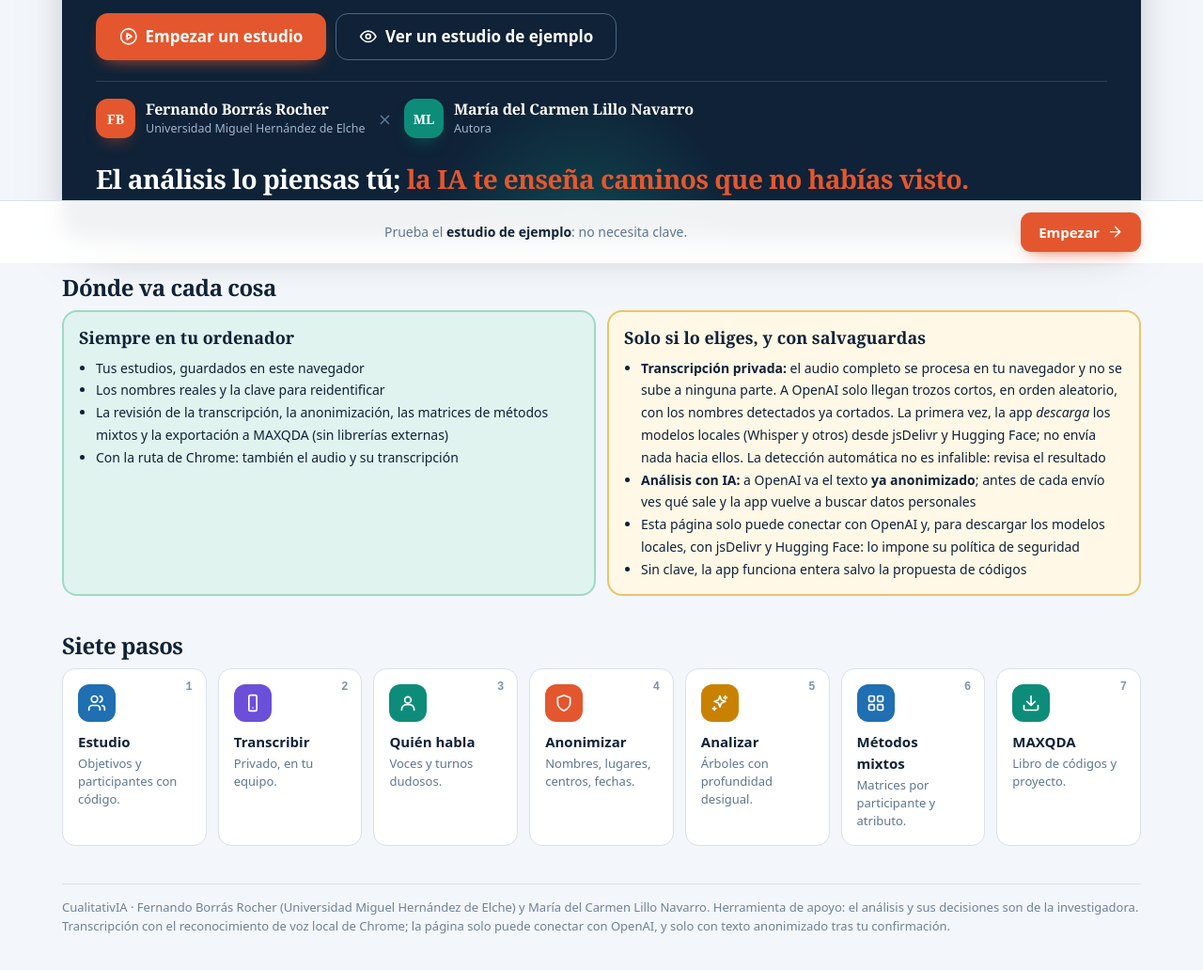
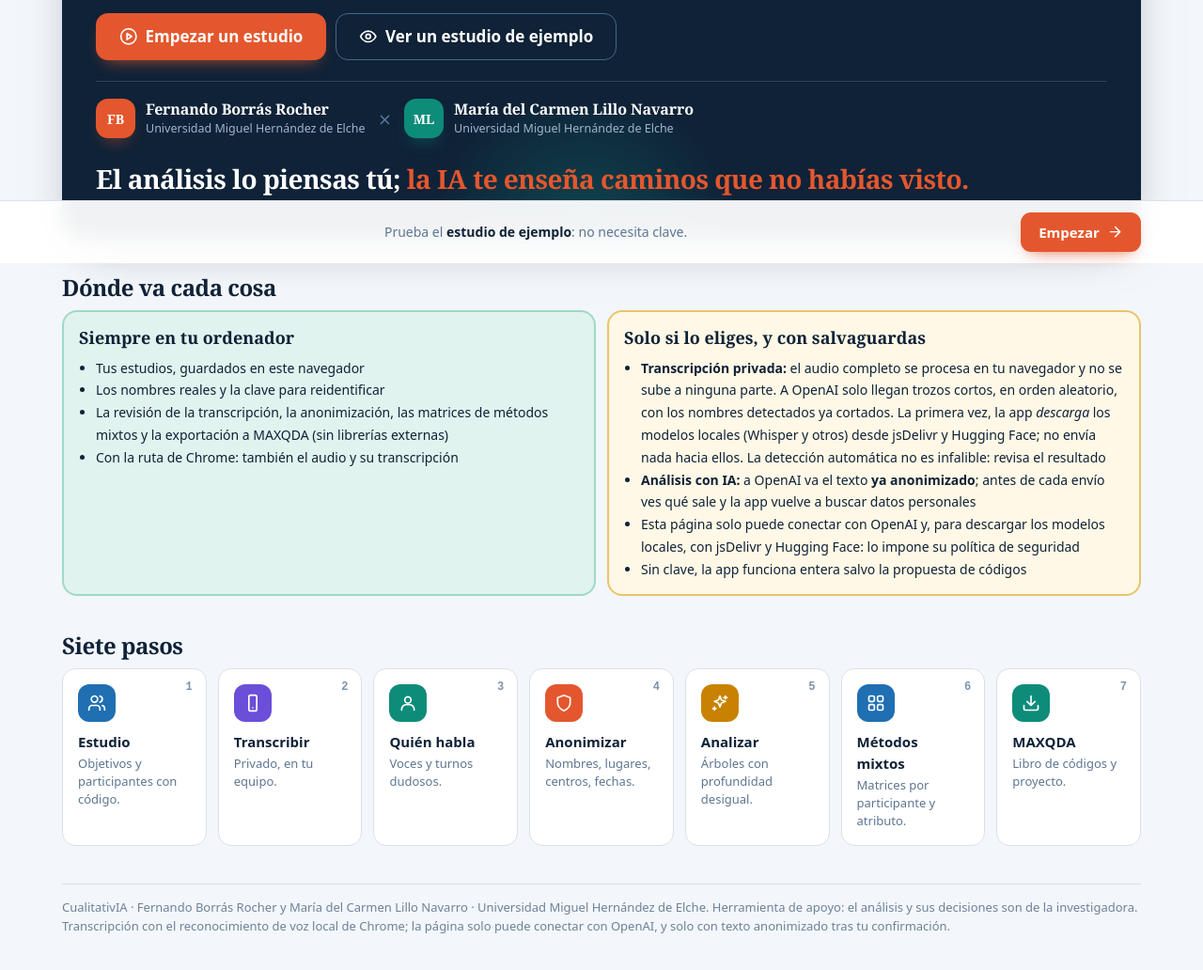
Before and after one commit to fborrasumh/cualitativia, a plain HTML site: page index.html in a window 1280 px wide. Shown: the part 520-1552 px from the top of the page at 94% size. Drawn offline with Linux system fonts and the light colour scheme.

Commit message:
Afiliación de María del Carmen Lillo Navarro

```diff
--- a/index.html
+++ b/index.html
@@ -663,7 +663,7 @@ table.bp td.cell{padding:0;min-width:64px}
     <h1>Tus entrevistas, <em>en tu ordenador</em></h1>
     <p class="lede">Transcribe audio y vídeo en tu propio ordenador: separa las voces, localiza los nombres y los corta del audio antes de enviar a OpenAI solo trozos sueltos, sin nombres (o, si lo prefieres, usa solo el reconocimiento local de Chrome, sin enviar nada). Revisa los turnos dudosos, asigna quién habla, anonimiza nombres, lugares y centros y, solo entonces, si quieres, pide a la IA árboles de códigos a varios niveles y desde varias interpretaciones, con citas literales comprobadas. Lo exportas a MAXQDA y sigues trabajando como siempre.</p>
     <div class="actions"><button class="btn btn-primary btn-big" id="btnStart" type="button"><svg class="i"><use href="#i-play"/></svg>Empezar un estudio</button><button class="btn btn-ghost btn-big" id="btnDemo" type="button"><svg class="i"><use href="#i-eye"/></svg>Ver un estudio de ejemplo</button></div>
-    <div class="cu-autores"><div class="cu-autor"><span class="cu-av" style="--c:#E4572E">FB</span><div><b>Fernando Borrás Rocher</b><small>Universidad Miguel Hernández de Elche</small></div></div><span class="cu-y">×</span><div class="cu-autor"><span class="cu-av" style="--c:#0E8C7A">ML</span><div><b>María del Carmen Lillo Navarro</b><small>Autora</small></div></div></div>
+    <div class="cu-autores"><div class="cu-autor"><span class="cu-av" style="--c:#E4572E">FB</span><div><b>Fernando Borrás Rocher</b><small>Universidad Miguel Hernández de Elche</small></div></div><span class="cu-y">×</span><div class="cu-autor"><span class="cu-av" style="--c:#0E8C7A">ML</span><div><b>María del Carmen Lillo Navarro</b><small>Universidad Miguel Hernández de Elche</small></div></div></div>
     <p class="quote">El análisis lo piensas tú; <span>la IA te enseña caminos que no habías visto.</span></p>
   </div>
   <h2 class="sec-title">Dónde va cada cosa</h2>
@@ -780,7 +780,7 @@ table.bp td.cell{padding:0;min-width:64px}
 </section>
 </main>
 
-<footer><hr><p>CualitativIA · Fernando Borrás Rocher (Universidad Miguel Hernández de Elche) y María del Carmen Lillo Navarro. Herramienta de apoyo: el análisis y sus decisiones son de la investigadora. Transcripción con el reconocimiento de voz local de Chrome; la página solo puede conectar con OpenAI, y solo con texto anonimizado tras tu confirmación.</p></footer>
+<footer><hr><p>CualitativIA · Fernando Borrás Rocher y María del Carmen Lillo Navarro · Universidad Miguel Hernández de Elche. Herramienta de apoyo: el análisis y sus decisiones son de la investigadora. Transcripción con el reconocimiento de voz local de Chrome; la página solo puede conectar con OpenAI, y solo con texto anonimizado tras tu confirmación.</p></footer>
 <div class="bottomnav"><div class="bn-in"><button class="btn btn-ghost" id="navBack" type="button"><svg class="i"><use href="#i-left"/></svg>Atrás</button><div class="bn-hint" id="navHint"></div><button class="btn btn-primary" id="navNext" type="button"><span id="navNextTxt">Siguiente</span><svg class="i"><use href="#i-right"/></svg></button></div></div>
 <div class="modal" id="mEnvio" role="dialog" aria-modal="true" aria-labelledby="mEnT"><div class="modal-box envio"><div class="modal-head"><h2 id="mEnT">Esto es lo que saldría hacia OpenAI</h2><button type="button" data-close>Cerrar</button></div><div class="modal-body"><div id="envioInfo"></div><pre id="envioTxt"></pre><label style="display:flex;gap:8px;font-size:14px;margin:12px 0"><input type="checkbox" id="envioOk"> He revisado el texto y confirmo que puede salir de mi ordenador anonimizado.</label><div class="actions"><button class="btn btn-primary" id="envioSi" type="button" disabled>Enviar y analizar</button><button class="btn btn-ghost" data-close type="button">Cancelar</button></div></div></div></div>
 <div class="modal" id="mProy" role="dialog" aria-modal="true" aria-labelledby="mPrT"><div class="modal-box"><div class="modal-head"><h2 id="mPrT">Mis estudios</h2><button type="button" data-close>Cerrar</button></div><div class="modal-body"><div id="proys"></div><div class="actions" style="margin-top:12px"><label class="btn btn-ghost btn-sm" for="fileJson" style="cursor:pointer"><svg class="i"><use href="#i-upload"/></svg>Abrir una copia (.json)</label><input type="file" id="fileJson" accept=".json" hidden></div></div></div></div>
@@ -791,7 +791,7 @@ table.bp td.cell{padding:0;min-width:64px}
 "use strict";
 /* ══════════════════════════════════════════════════════════
    CualitativIA · investigación cualitativa privada
-   Fernando Borrás Rocher (Universidad Miguel Hernández de Elche) y María del Carmen Lillo Navarro
+   Fernando Borrás Rocher y María del Carmen Lillo Navarro · Universidad Miguel Hernández de Elche
    ══════════════════════════════════════════════════════════ */
 const $ = id => document.getElementById(id), $$ = s => [...document.querySelectorAll(s)];
 const esc = s => String(s ?? '').replace(/[&<>"]/g, c => ({'&':'&amp;','<':'&lt;','>':'&gt;','"':'&quot;'}[c]));
```
